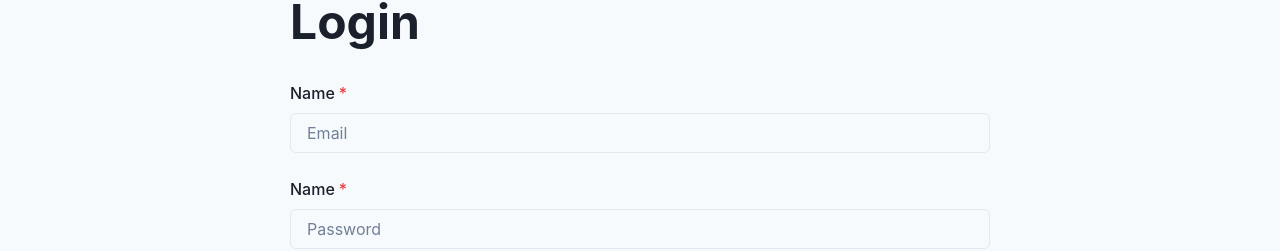
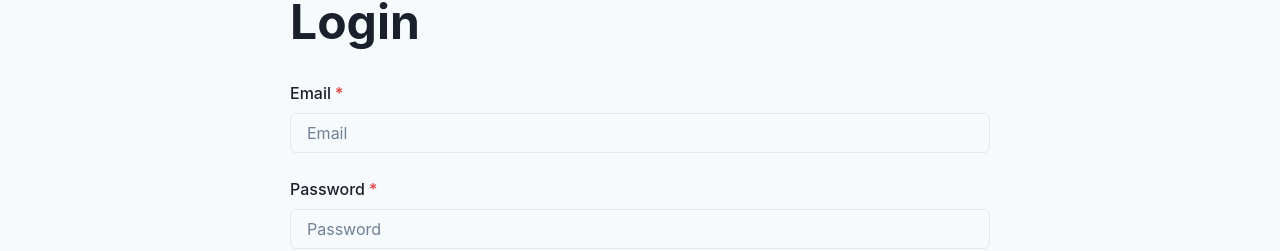
Before and after one commit to AlbertVilaCalvo/FullStack-Node-React-Recipe-REST, a React (Create React App) app in the folder web/: page /login in a window 1280 px wide. Shown: the part 116-367 px from the top of the page. Built offline with nearby package versions, Linux system fonts and the light colour scheme.

Commit message:
[web] Fix all *FormControl having same label

```diff
--- a/web/src/ui/components/form/FormControl.tsx
+++ b/web/src/ui/components/form/FormControl.tsx
@@ -30,13 +30,15 @@ function BaseFormControl({
   errorMessage,
   helperText,
   children,
+  label,
   Input,
 }: {
+  label: string
   Input: React.ComponentType<CustomInputProps>
 } & Props) {
   return (
     <FormControl isRequired isInvalid={isInvalid}>
-      <FormLabel>Name</FormLabel>
+      <FormLabel>{label}</FormLabel>
       <Input value={value} onChange={onChange} />
       {isInvalid && errorMessage ? (
         <FormErrorMessage>{errorMessage}</FormErrorMessage>
@@ -49,13 +51,13 @@ function BaseFormControl({
 }
 
 export function UserNameFormControl(props: Props) {
-  return <BaseFormControl Input={UserNameInput} {...props} />
+  return <BaseFormControl label="Name" Input={UserNameInput} {...props} />
 }
 
 export function EmailFormControl(props: Props) {
-  return <BaseFormControl Input={EmailInput} {...props} />
+  return <BaseFormControl label="Email" Input={EmailInput} {...props} />
 }
 
 export function PasswordFormControl(props: Props) {
-  return <BaseFormControl Input={PasswordInput} {...props} />
+  return <BaseFormControl label="Password" Input={PasswordInput} {...props} />
 }
```
